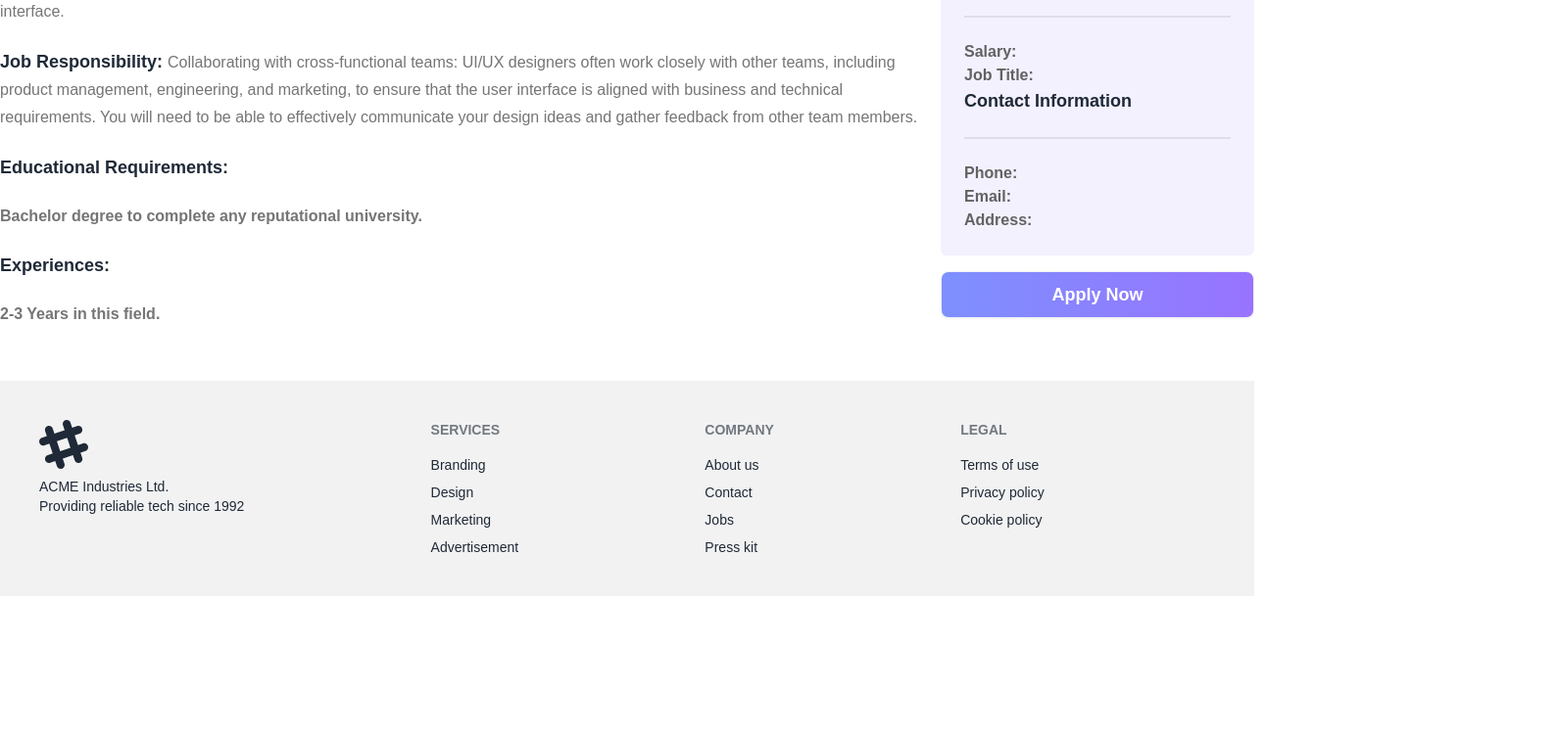
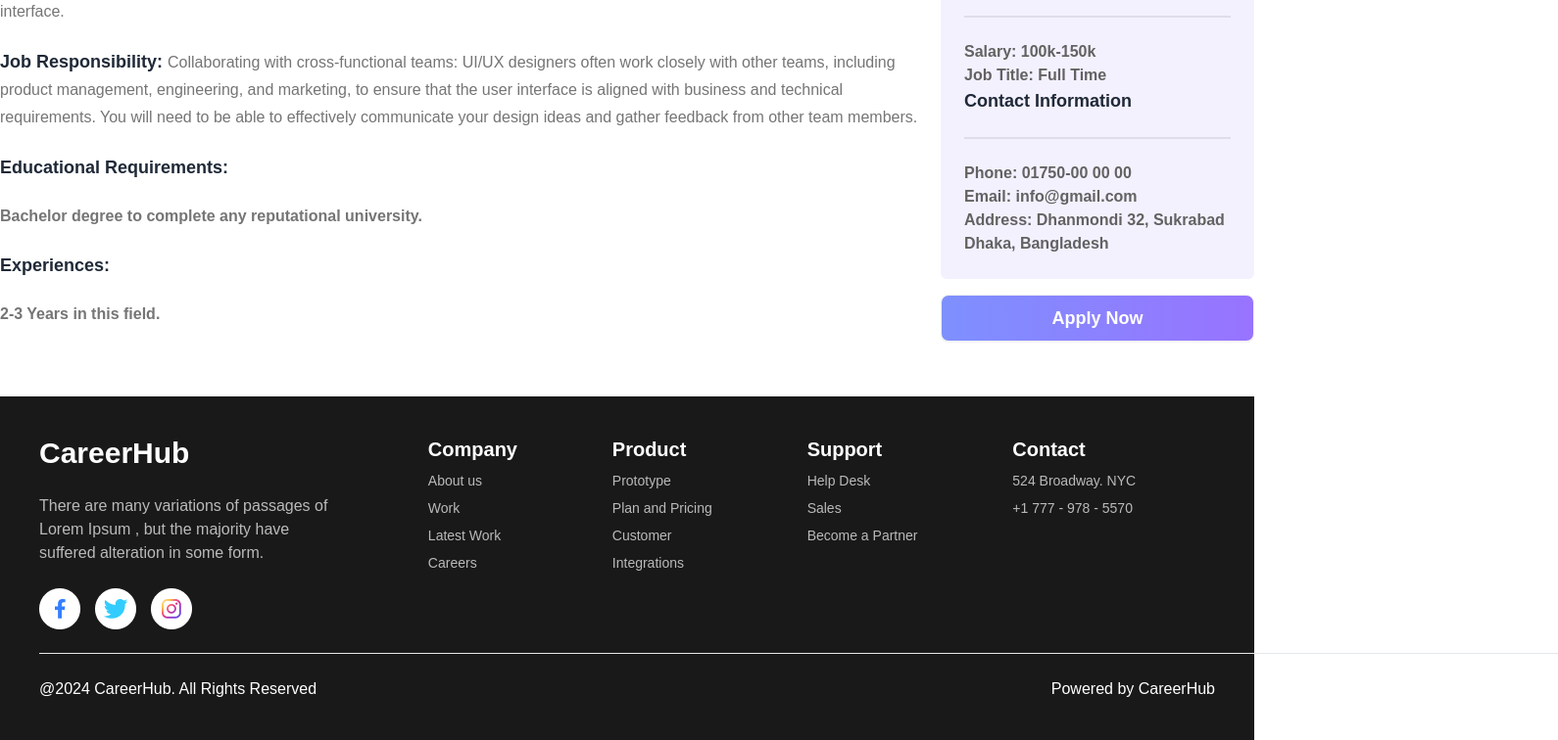
Before and after one commit to Tofazzal26/career-hub, a React (Vite) app: page /job/1 in a window 1280 px wide. Shown: the part 259-1015 px from the top of the page at 98% size, 1590 px wide, since content can reach past the window. Before the commit the page ends 868 px from the top, so only its background shows below. Built offline with nearby package versions, Linux system fonts and the light colour scheme.

Commit message:
all validation complete

```diff
--- a/src/Components/Footer/Footer.jsx
+++ b/src/Components/Footer/Footer.jsx
@@ -1,44 +1,47 @@
+import icon from "../../assets/icons/social.png";
 const Footer = () => {
   return (
-    <footer className="footer p-10 bg-base-200 text-base-content">
-      <aside>
-        <svg
-          width="50"
-          height="50"
-          viewBox="0 0 24 24"
-          xmlns="http://www.w3.org/2000/svg"
-          fillRule="evenodd"
-          clipRule="evenodd"
-          className="fill-current"
-        >
-          <path d="M22.672 15.226l-2.432.811.841 2.515c.33 1.019-.209 2.127-1.23 2.456-1.15.325-2.148-.321-2.463-1.226l-.84-2.518-5.013 1.677.84 2.517c.391 1.203-.434 2.542-1.831 2.542-.88 0-1.601-.564-1.86-1.314l-.842-2.516-2.431.809c-1.135.328-2.145-.317-2.463-1.229-.329-1.018.211-2.127 1.231-2.456l2.432-.809-1.621-4.823-2.432.808c-1.355.384-2.558-.59-2.558-1.839 0-.817.509-1.582 1.327-1.846l2.433-.809-.842-2.515c-.33-1.02.211-2.129 1.232-2.458 1.02-.329 2.13.209 2.461 1.229l.842 2.515 5.011-1.677-.839-2.517c-.403-1.238.484-2.553 1.843-2.553.819 0 1.585.509 1.85 1.326l.841 2.517 2.431-.81c1.02-.33 2.131.211 2.461 1.229.332 1.018-.21 2.126-1.23 2.456l-2.433.809 1.622 4.823 2.433-.809c1.242-.401 2.557.484 2.557 1.838 0 .819-.51 1.583-1.328 1.847m-8.992-6.428l-5.01 1.675 1.619 4.828 5.011-1.674-1.62-4.829z"></path>
-        </svg>
-        <p>
-          ACME Industries Ltd.
-          <br />
-          Providing reliable tech since 1992
-        </p>
-      </aside>
-      <nav>
-        <h6 className="footer-title">Services</h6>
-        <a className="link link-hover">Branding</a>
-        <a className="link link-hover">Design</a>
-        <a className="link link-hover">Marketing</a>
-        <a className="link link-hover">Advertisement</a>
-      </nav>
-      <nav>
-        <h6 className="footer-title">Company</h6>
-        <a className="link link-hover">About us</a>
-        <a className="link link-hover">Contact</a>
-        <a className="link link-hover">Jobs</a>
-        <a className="link link-hover">Press kit</a>
-      </nav>
-      <nav>
-        <h6 className="footer-title">Legal</h6>
-        <a className="link link-hover">Terms of use</a>
-        <a className="link link-hover">Privacy policy</a>
-        <a className="link link-hover">Cookie policy</a>
-      </nav>
+    <footer className="p-10 bg-[#1a1919] text-base-content">
+      <div className="footer container mx-auto">
+        <aside className="text-white space-y-4">
+          <h1 className="text-3xl font-extrabold ">CareerHub</h1>
+          <p className="w-[300px] text-base text-[#bbbaba]">
+            There are many variations of passages of Lorem Ipsum , but the
+            majority have suffered alteration in some form.
+          </p>
+          <img src={icon} alt="" />
+        </aside>
+        <nav className="text-white">
+          <h6 className="text-xl font-semibold">Company</h6>
+          <a className="link link-hover text-[#bbbaba]">About us</a>
+          <a className="link link-hover text-[#bbbaba]">Work</a>
+          <a className="link link-hover text-[#bbbaba]">Latest Work</a>
+          <a className="link link-hover text-[#bbbaba]">Careers</a>
+        </nav>
+        <nav className="text-white">
+          <h6 className="text-xl font-semibold">Product</h6>
+          <a className="link link-hover text-[#bbbaba]">Prototype</a>
+          <a className="link link-hover text-[#bbbaba]">Plan and Pricing</a>
+          <a className="link link-hover text-[#bbbaba]">Customer</a>
+          <a className="link link-hover text-[#bbbaba]">Integrations</a>
+        </nav>
+        <nav className="text-white">
+          <h6 className="text-xl font-semibold">Support</h6>
+          <a className="link link-hover text-[#bbbaba]">Help Desk</a>
+          <a className="link link-hover text-[#bbbaba]">Sales</a>
+          <a className="link link-hover text-[#bbbaba]">Become a Partner</a>
+        </nav>
+        <nav className="text-white">
+          <h6 className="text-xl font-semibold">Contact</h6>
+          <a className="link link-hover text-[#bbbaba]">524 Broadway. NYC</a>
+          <a className="link link-hover text-[#bbbaba]">+1 777 - 978 - 5570</a>
+        </nav>
+      </div>
+      <hr className="w-[1550px] mt-6 mx-auto" />
+      <div className="mx-auto container text-white flex justify-between items-center mt-6">
+        <p>@2024 CareerHub. All Rights Reserved</p>
+        <p>Powered by CareerHub</p>
+      </div>
     </footer>
   );
 };
--- a/src/Components/JobDetails/JobDetails.jsx
+++ b/src/Components/JobDetails/JobDetails.jsx
@@ -1,6 +1,9 @@
 import { useLoaderData, useParams } from "react-router-dom";
 import { Toaster, toast } from "react-hot-toast";
-import { saveLocalStored } from "../SaveLocalStorage/SaveLocalStorage";
+import {
+  getStoredApplication,
+  saveLocalStored,
+} from "../SaveLocalStorage/SaveLocalStorage";
 
 const JobDetails = () => {
   const details = useLoaderData();
@@ -9,8 +12,17 @@
   const job = details.find((idx) => idx.id === idnx);
 
   const handleJobApply = () => {
+    const stored = getStoredApplication();
+    const isExisted = stored.find((idx) => idx == idnx);
+    console.log(isExisted);
+    console.log(idnx);
+    console.log(stored);
     saveLocalStored(idnx);
-    toast.success("Successfully toasted!");
+    if (!isExisted) {
+      toast.success("Successfully toasted!");
+    } else {
+      toast.error("Already Added");
+    }
   };
 
   return (
@@ -44,16 +56,22 @@
             <div className="p-6">
               <h2 className="text-lg font-semibold">Job Details</h2>
               <div className="divider"></div>
-              <p className="text-base font-semibold text-[#626262]">Salary: </p>
               <p className="text-base font-semibold text-[#626262]">
-                Job Title:{" "}
+                Salary: {job.salary}
+              </p>
+              <p className="text-base font-semibold text-[#626262]">
+                Job Title: {job.job_type}
               </p>
               <h2 className="text-lg font-semibold">Contact Information</h2>
               <div className="divider"></div>
-              <p className="text-base font-semibold text-[#626262]">Phone: </p>
-              <p className="text-base font-semibold text-[#626262]">Email: </p>
               <p className="text-base font-semibold text-[#626262]">
-                Address:{" "}
+                Phone: {job.contact_information.phone}
+              </p>
+              <p className="text-base font-semibold text-[#626262]">
+                Email: {job.contact_information.email}
+              </p>
+              <p className="text-base font-semibold text-[#626262]">
+                Address: {job.contact_information.address}
               </p>
             </div>
           </div>
--- a/src/Components/Navbar/Navbar.jsx
+++ b/src/Components/Navbar/Navbar.jsx
@@ -39,7 +39,9 @@
             </li>
           </ul>
         </div>
-        <a className="btn btn-ghost text-3xl font-extrabold">CareerHub</a>
+        <NavLink to="/" className="btn btn-ghost text-3xl font-extrabold">
+          CareerHub
+        </NavLink>
       </div>
       <div className="navbar-center hidden lg:flex">
         <ul className="menu menu-horizontal px-1 text-base font-bold">
@@ -69,9 +71,12 @@
         </ul>
       </div>
       <div className="navbar-end">
-        <a className="btn text-lg text-white  bg-gradient-to-r from-[#7E90FE] to-[#9873FF] font-bold">
+        <NavLink
+          to="/"
+          className="btn text-lg text-white  bg-gradient-to-r from-[#7E90FE] to-[#9873FF] font-bold"
+        >
           Star Applying
-        </a>
+        </NavLink>
       </div>
     </div>
   );
```
